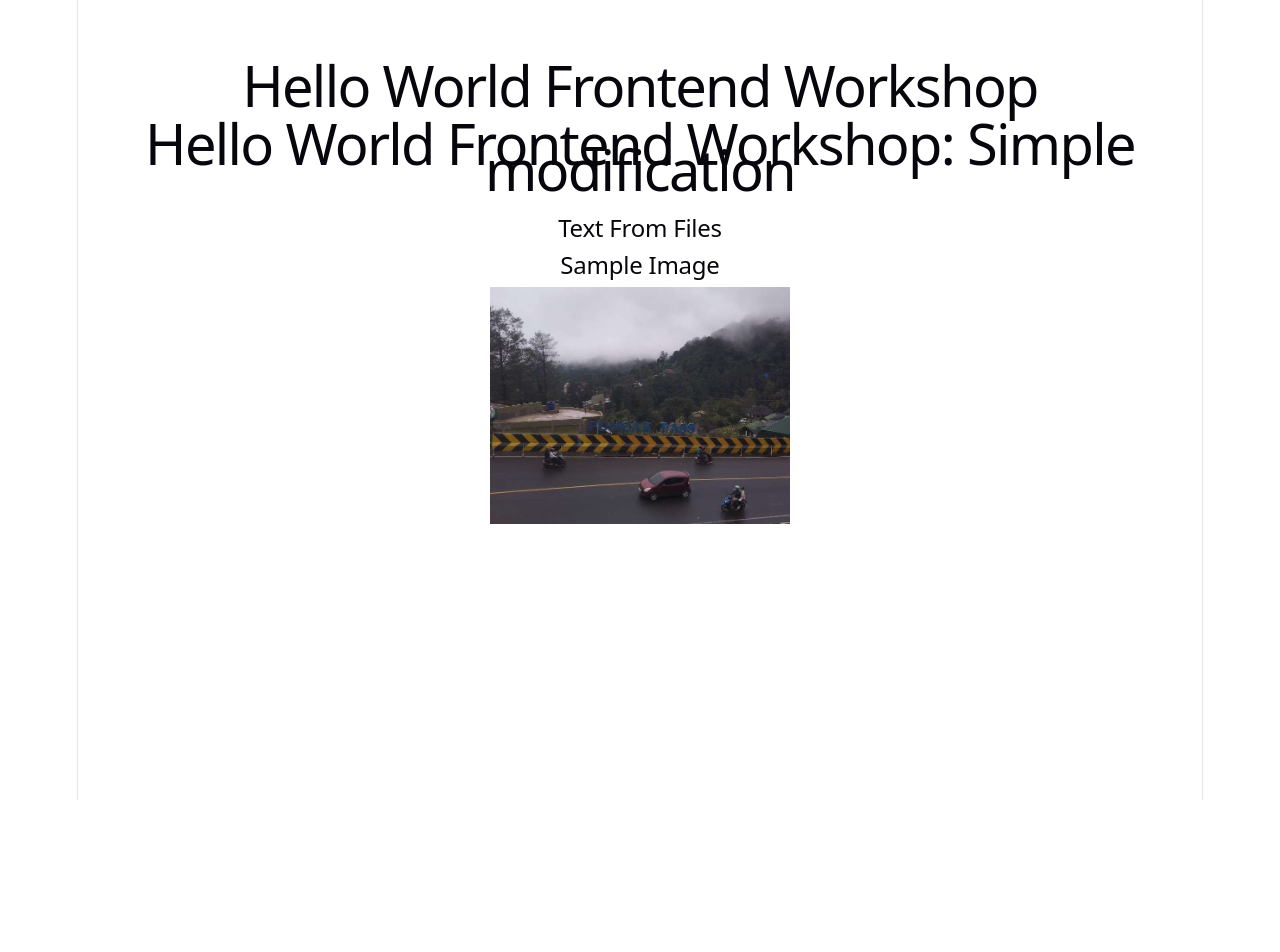
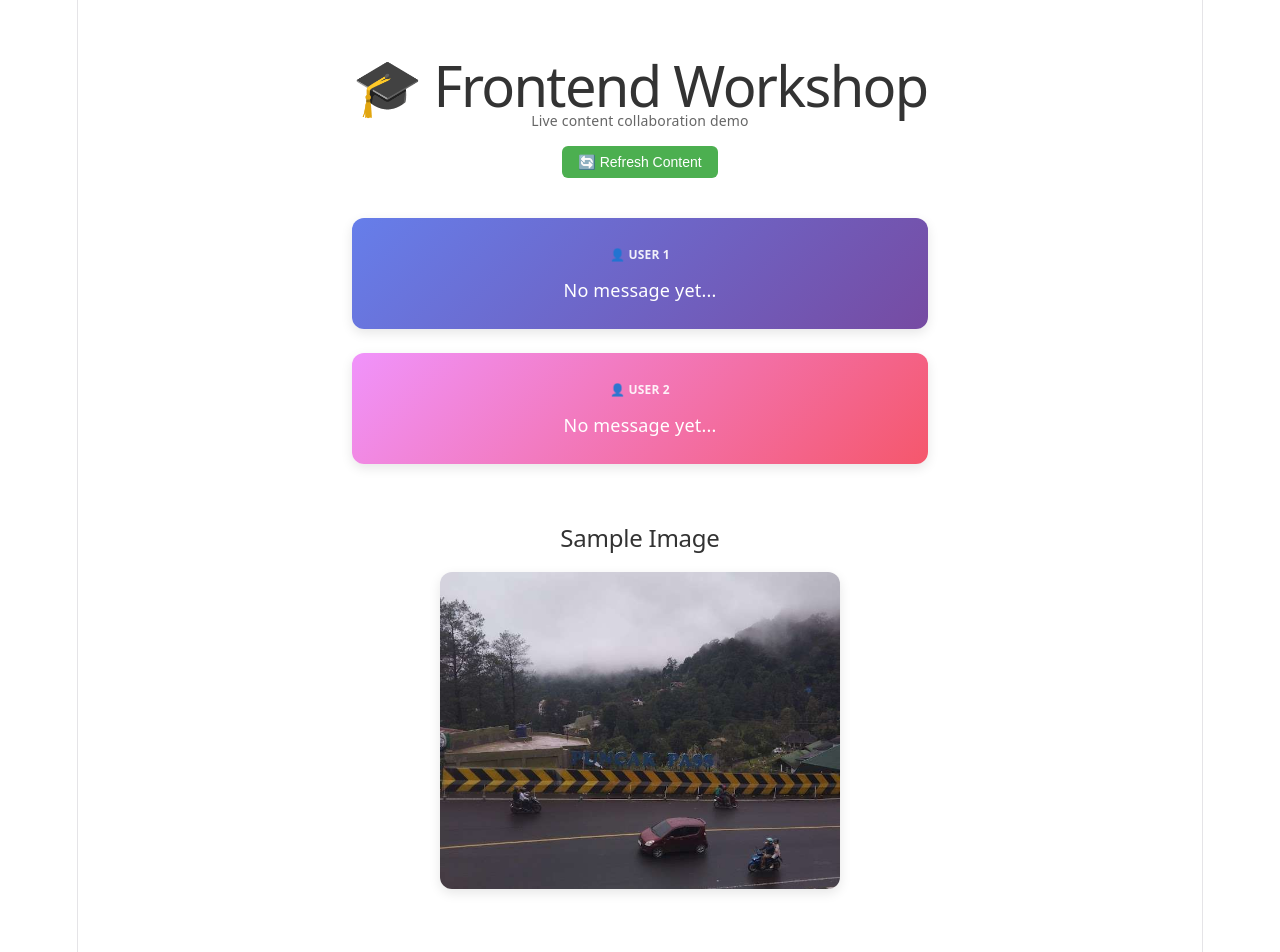
Before and after one commit to priandoyo/react-frontend-workshop, a React (Vite) app: page / in a window 1280 px wide. Shown: the top 952 px of the page. Before the commit the page ends 800 px from the top, so only its background shows below. Built offline with nearby package versions, Linux system fonts and the light colour scheme; no server answers.

Commit message:
major changes with ui

```diff
--- a/src/App.tsx
+++ b/src/App.tsx
@@ -3,32 +3,189 @@ import { useEffect, useState } from "react";
 export default function App() {
   const [text1, setText1] = useState("");
   const [text2, setText2] = useState("");
+  const [loading, setLoading] = useState(true);
+  const [lastUpdated, setLastUpdated] = useState<Date | null>(null);
 
-  useEffect(() => {
-    // Fetch directly from GitHub raw content
+  const fetchContent = () => {
+    setLoading(true);
     const baseUrl = "https://raw.githubusercontent.com/priandoyo/react-frontend-workshop/main/public";
     const cacheBuster = `?t=${new Date().getTime()}`;
 
-    fetch(`${baseUrl}/text1.txt${cacheBuster}`)
-      .then(res => res.text())
-      .then(data => setText1(data))
-      .catch(err => console.error("Error fetching text1:", err));
+    Promise.all([
+      fetch(`${baseUrl}/text1.txt${cacheBuster}`).then(res => res.text()),
+      fetch(`${baseUrl}/text2.txt${cacheBuster}`).then(res => res.text())
+    ])
+    .then(([data1, data2]) => {
+      setText1(data1);
+      setText2(data2);
+      setLastUpdated(new Date());
+      setLoading(false);
+    })
+    .catch(err => {
+      console.error("Error fetching:", err);
+      setLoading(false);
+    });
+  };
 
-    fetch(`${baseUrl}/text2.txt${cacheBuster}`)
-      .then(res => res.text())
-      .then(data => setText2(data))
-      .catch(err => console.error("Error fetching text2:", err));
+  useEffect(() => {
+    fetchContent();
+
+    // Auto-refresh every 10 seconds to show live updates
+    const interval = setInterval(fetchContent, 10000);
+    return () => clearInterval(interval);
   }, []);
 
   return (
-    <div style={{ textAlign: "center", marginTop: 40 }}>
-      <h1>Hello World Frontend Workshop</h1>
-      <h1>Hello World Frontend Workshop: Simple modification</h1>
-      <h2>Text From Files</h2>
-      <p>{text1}</p>
-      <p>{text2}</p>
-      <h2>Sample Image</h2>
-      <img src="/puncak.jpg" width="300" />
+    <div style={{
+      maxWidth: "800px",
+      margin: "0 auto",
+      padding: "40px 20px",
+      fontFamily: "system-ui, -apple-system, sans-serif"
+    }}>
+      <div style={{ textAlign: "center", marginBottom: "40px" }}>
+        <h1 style={{
+          color: "#333",
+          marginBottom: "10px"
+        }}>
+          🎓 Frontend Workshop
+        </h1>
+        <p style={{ color: "#666", fontSize: "14px" }}>
+          Live content collaboration demo
+        </p>
+        {lastUpdated && (
+          <p style={{
+            color: "#999",
+            fontSize: "12px",
+            marginTop: "8px"
+          }}>
+            Last updated: {lastUpdated.toLocaleTimeString()}
+          </p>
+        )}
+        <button
+          onClick={fetchContent}
+          style={{
+            marginTop: "12px",
+            padding: "8px 16px",
+            background: "#4CAF50",
+            color: "white",
+            border: "none",
+            borderRadius: "6px",
+            cursor: "pointer",
+            fontSize: "14px"
+          }}
+        >
+          🔄 Refresh Content
+        </button>
+      </div>
+
+      {loading ? (
+        <div style={{
+          textAlign: "center",
+          padding: "60px 20px",
+          color: "#666"
+        }}>
+          <div style={{
+            fontSize: "18px",
+            marginBottom: "12px"
+          }}>
+            ⏳ Loading content from GitHub...
+          </div>
+          <div style={{ fontSize: "14px", color: "#999" }}>
+            Fetching latest updates
+          </div>
+        </div>
+      ) : (
+        <div style={{
+          display: "grid",
+          gap: "24px",
+          marginBottom: "40px"
+        }}>
+          {/* User 1's Message */}
+          <div style={{
+            background: "linear-gradient(135deg, #667eea 0%, #764ba2 100%)",
+            padding: "24px",
+            borderRadius: "12px",
+            boxShadow: "0 4px 12px rgba(0,0,0,0.1)",
+            color: "white"
+          }}>
+            <div style={{
+              fontSize: "12px",
+              fontWeight: "600",
+              marginBottom: "8px",
+              opacity: 0.9
+            }}>
+              👤 USER 1
+            </div>
+            <div style={{
+              fontSize: "18px",
+              lineHeight: "1.6",
+              whiteSpace: "pre-wrap"
+            }}>
+              {text1 || "No message yet..."}
+            </div>
+          </div>
+
+          {/* User 2's Message */}
+          <div style={{
+            background: "linear-gradient(135deg, #f093fb 0%, #f5576c 100%)",
+            padding: "24px",
+            borderRadius: "12px",
+            boxShadow: "0 4px 12px rgba(0,0,0,0.1)",
+            color: "white"
+          }}>
+            <div style={{
+              fontSize: "12px",
+              fontWeight: "600",
+              marginBottom: "8px",
+              opacity: 0.9
+            }}>
+              👤 USER 2
+            </div>
+            <div style={{
+              fontSize: "18px",
+              lineHeight: "1.6",
+              whiteSpace: "pre-wrap"
+            }}>
+              {text2 || "No message yet..."}
+            </div>
+          </div>
+        </div>
+      )}
+
+      <div style={{
+        textAlign: "center",
+        marginTop: "60px"
+      }}>
+        <h2 style={{ color: "#333", marginBottom: "20px" }}>Sample Image</h2>
+        <img
+          src="/puncak.jpg"
+          alt="Puncak"
+          style={{
+            maxWidth: "100%",
+            width: "400px",
+            borderRadius: "12px",
+            boxShadow: "0 4px 12px rgba(0,0,0,0.1)"
+          }}
+        />
+      </div>
+
+      <div style={{
+        marginTop: "60px",
+        padding: "20px",
+        background: "#f8f9fa",
+        borderRadius: "8px",
+        fontSize: "14px",
+        color: "#666",
+        textAlign: "center"
+      }}>
+        <strong>Workshop Instructions:</strong>
+        <br />
+        Edit <code>text1.txt</code> or <code>text2.txt</code> in GitHub to see live updates!
+        <br />
+        <small style={{ color: "#999" }}>
+          Content refreshes automatically every 10 seconds
+        </small>
+      </div>
     </div>
   );
 }
```
